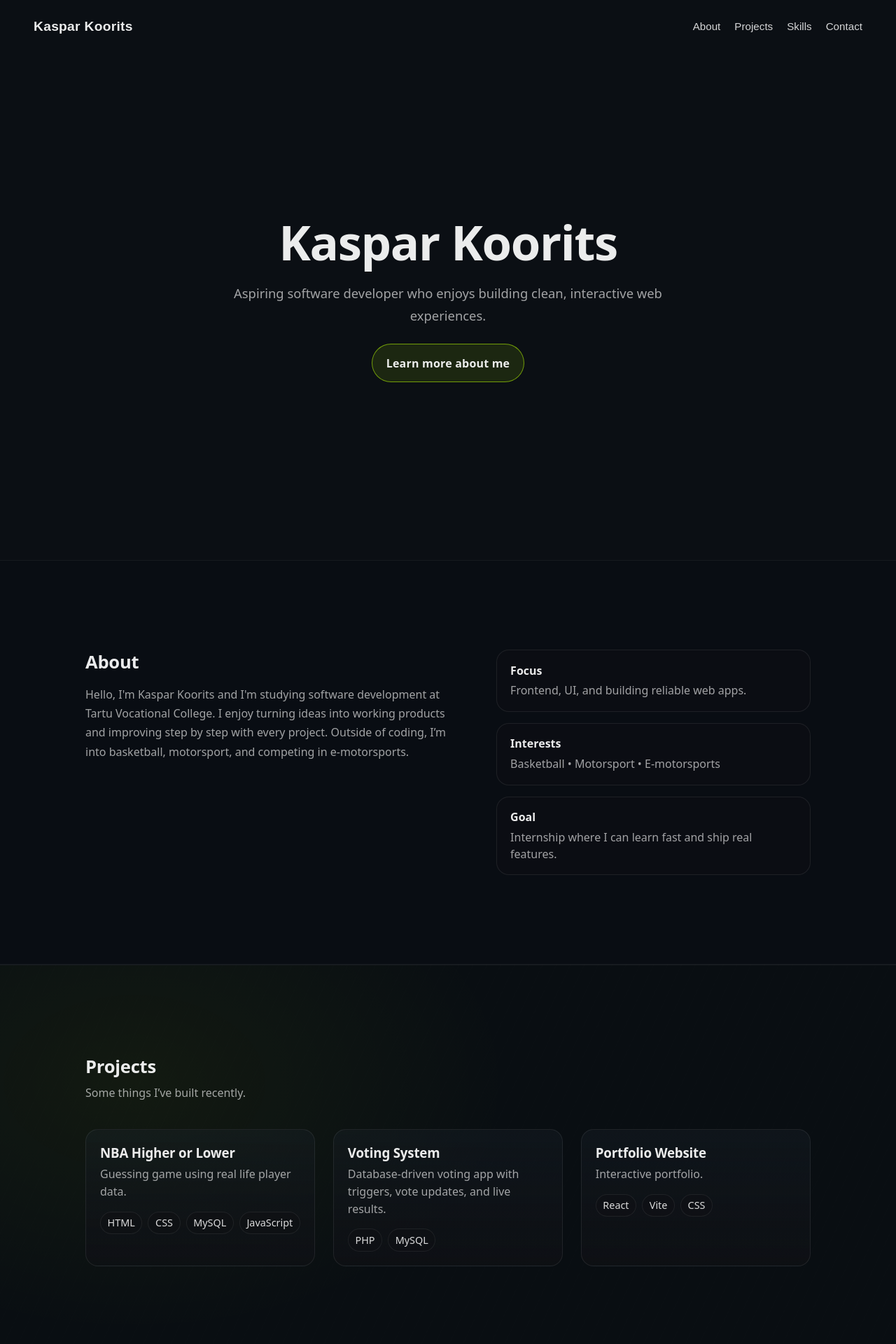
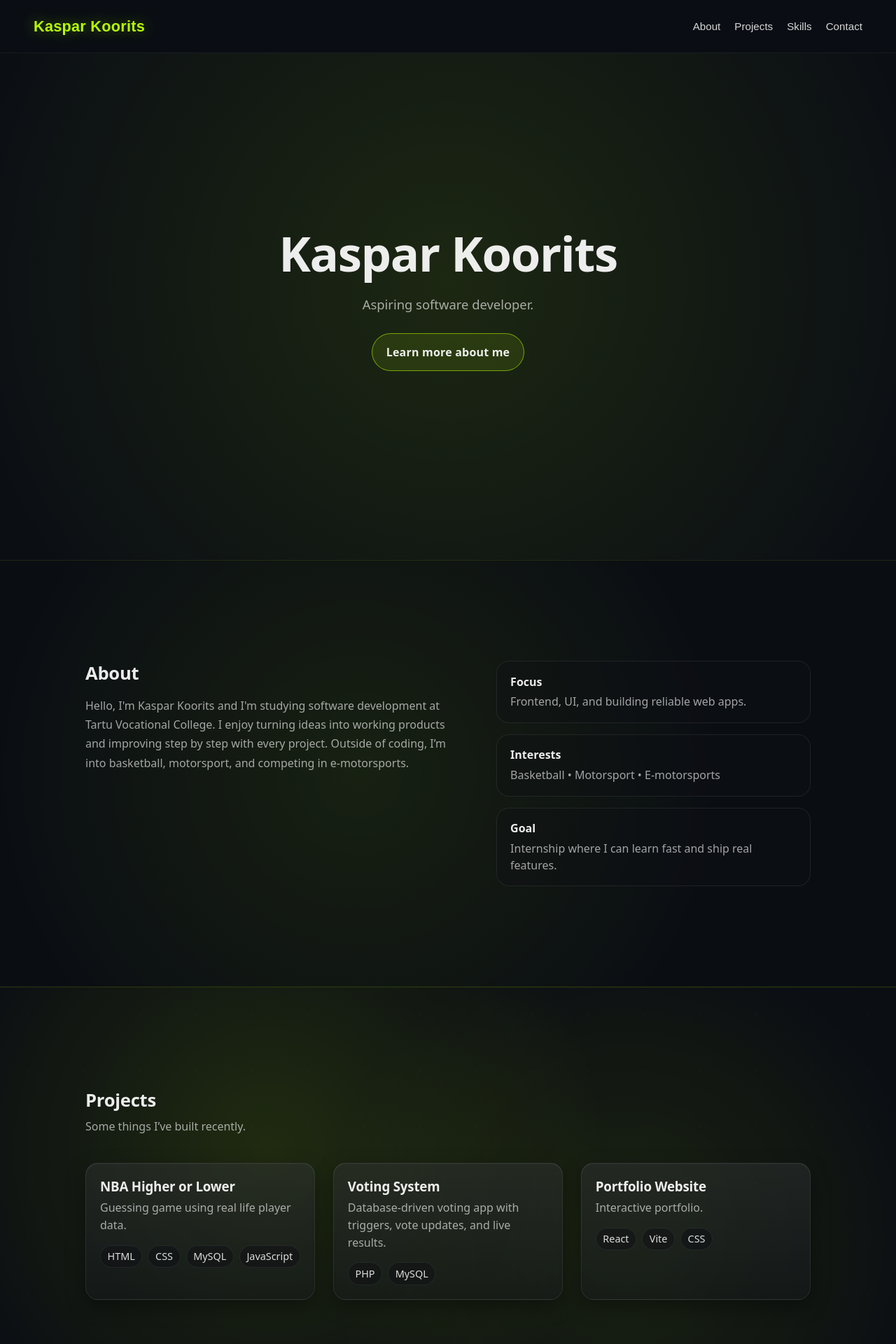
Before and after one commit to KasparKoorits/kaspar-portfolio, a React (Vite) app: page / in a window 1280 px wide. Shown: the top 1920 px of the page at 70% size. Built offline with nearby package versions, Linux system fonts and the light colour scheme.

Commit message:
Added different styles of backgrounds and changed some animations. Removed unnecessary bits of code and optimized it with the help of Copilot/AI.

```diff
--- a/src/components/Footer.jsx
+++ b/src/components/Footer.jsx
@@ -4,7 +4,7 @@ export default function Footer() {
       <div className="footer__inner">
         <div>
           <div className="footer__name">Kaspar Koorits</div>
-          <div className="footer__copy">© {new Date().getFullYear()} • Built with React + Vite</div>
+          <div className="footer__copy">© {new Date().getFullYear()} Kaspar Koorits</div>
         </div>
 
         <div className="footer__right">
--- a/src/components/Hero.jsx
+++ b/src/components/Hero.jsx
@@ -7,7 +7,7 @@ export default function Hero() {
         </h1>
 
         <p className="hero__subtitle hero-animate hero-delay-2">
-          Aspiring software developer who enjoys building clean, interactive web experiences.
+          Aspiring software developer.
         </p>
 
         <button
--- a/src/index.css
+++ b/src/index.css
@@ -4,11 +4,16 @@
   --muted: rgba(255, 255, 255, 0.62);
   --border: rgba(255, 255, 255, 0.08);
   --accent: #b7ff00;
-  --accent-soft: rgba(186, 255, 0, 0.6);
+  --accent-soft: rgba(183, 255, 0, 0.35);
   --header-h: 76px;
+
+  --mx: 50%;
+  --my: 30%;
 }
 
-* { box-sizing: border-box; }
+* {
+  box-sizing: border-box;
+}
 
 html, body {
   margin: 0;
@@ -16,6 +21,9 @@ html, body {
   background: var(--bg);
   color: var(--text);
   font-family: ui-sans-serif, system-ui, -apple-system, Segoe UI, Roboto, Arial, sans-serif;
+  scroll-behavior: smooth;
+  -webkit-font-smoothing: antialiased;
+  -moz-osx-font-smoothing: grayscale;
 }
 
 a { color: inherit; }
@@ -24,74 +32,87 @@ main { padding-top: var(--header-h); }
 
 section { scroll-margin-top: calc(var(--header-h) + 26px); }
 
+body {
+  position: relative;
+}
+
 body::before {
   content: "";
   position: fixed;
-  inset: -20%;
+  inset: -30%;
+  z-index: -3;
   pointer-events: none;
-  z-index: -3;
   background:
-    radial-gradient(900px 700px at 18% 22%, rgba(186, 255, 0, 0.06), transparent 62%),
-    radial-gradient(800px 650px at 82% 28%, rgba(186, 255, 0, 0.05), transparent 64%),
-    radial-gradient(1100px 900px at 55% 85%, rgba(255, 255, 255, 0.018), transparent 70%);
-  filter: blur(18px);
-  opacity: 0.95;
-  animation: bgLiquid 34s ease-in-out infinite alternate;
+    radial-gradient(900px 700px at 20% 20%, rgba(183,255,0,0.18), transparent 60%),
+    radial-gradient(900px 700px at 80% 80%, rgba(183,255,0,0.14), transparent 60%);
+  animation: bgFloat 20s ease-in-out infinite;
 }
 
-@keyframes bgLiquid {
-  0% { transform: translate3d(-1%, -1%, 0) scale(1); }
-  50% { transform: translate3d(1.5%, 1%, 0) scale(1.03); }
-  100% { transform: translate3d(-1%, 1.5%, 0) scale(1.02); }
+@keyframes bgFloat {
+  0%, 100% { transform: translate(0, 0); }
+  50% { transform: translate(-2%, 2%); }
 }
 
 html::before {
   content: "";
   position: fixed;
   inset: 0;
+  z-index: -2;
   pointer-events: none;
-  z-index: -2;
-  background: radial-gradient(1200px 800px at 50% 30%, transparent, rgba(0, 0, 0, 0.55));
+  background:
+    linear-gradient(rgba(183,255,0,0.06) 1px, transparent 1px),
+    linear-gradient(90deg, rgba(183,255,0,0.05) 1px, transparent 1px);
+  background-size: 60px 60px;
+  opacity: 0.3;
 }
 
+body::after {
+  content: "";
+  position: fixed;
+  inset: 0;
+  pointer-events: none;
+  z-index: -1;
+  background: radial-gradient(600px at var(--mx) var(--my), rgba(183,255,0,0.12), transparent 70%);
+  filter: blur(40px);
+}
+
+/* Sections */
 .section {
   position: relative;
-  padding: 8rem 0;
+  padding: 9rem 0;
 }
 
-.section__inner {
-  max-width: 1100px;
-  margin: 0 auto;
-  padding: 0 2rem;
+.section::before {
+  content: "";
+  position: absolute;
+  inset: 0;
+  z-index: 0;
+  pointer-events: none;
 }
 
 .section--glass::before {
-  content: "";
-  position: absolute;
-  inset: 0;
-  background: rgba(10, 14, 18, 0.28);
-  border-top: 1px solid rgba(255, 255, 255, 0.05);
-  border-bottom: 1px solid rgba(255, 255, 255, 0.05);
+  background:
+    radial-gradient(800px at 40% 50%, rgba(183,255,0,0.08), transparent 65%),
+    rgba(10, 14, 18, 0.28);
+  border-top: 1px solid rgba(183,255,0,0.10);
+  border-bottom: 1px solid rgba(183,255,0,0.10);
 }
 
 .section--solid::before {
-  content: "";
-  position: absolute;
-  inset: 0;
-  background: rgba(10, 14, 18, 0.85);
-  border-top: 1px solid rgba(255, 255, 255, 0.05);
-  border-bottom: 1px solid rgba(255, 255, 255, 0.05);
+  background:
+    radial-gradient(900px at 50% 40%, rgba(183,255,0,0.10), transparent 62%),
+    rgba(10, 14, 18, 0.62);
+  border-top: 1px solid rgba(183,255,0,0.08);
+  border-bottom: 1px solid rgba(183,255,0,0.08);
 }
 
 .section--designed::before {
-  content: "";
-  position: absolute;
-  inset: 0;
   background:
-    radial-gradient(900px 600px at 15% 30%, rgba(186, 255, 0, 0.05), transparent 60%),
-    rgba(10, 14, 18, 0.38);
-  border-top: 1px solid rgba(255, 255, 255, 0.06);
-  border-bottom: 1px solid rgba(255, 255, 255, 0.06);
+    radial-gradient(800px at 30% 40%, rgba(183,255,0,0.12), transparent 60%),
+    radial-gradient(700px at 70% 60%, rgba(183,255,0,0.09), transparent 62%),
+    rgba(10, 14, 18, 0.40);
+  border-top: 1px solid rgba(183,255,0,0.10);
+  border-bottom: 1px solid rgba(183,255,0,0.10);
 }
 
 .section--designed::after {
@@ -99,14 +120,26 @@ html::before {
   position: absolute;
   inset: 0;
   pointer-events: none;
-  opacity: 0.08;
-  background-image: repeating-linear-gradient(
-    115deg,
-    rgba(255, 255, 255, 0.06) 0px,
-    rgba(255, 255, 255, 0.06) 1px,
-    transparent 1px,
-    transparent 18px
-  );
+  z-index: 0;
+  opacity: 0.06;
+  background-image: radial-gradient(circle, rgba(183,255,0,0.4) 1px, transparent 1px);
+  background-size: 80px 80px;
 }
 
-.section > * { position: relative; z-index: 1; }
+.section > * {
+  position: relative;
+  z-index: 1;
+}
+
+.section__inner {
+  max-width: 1100px;
+  margin: 0 auto;
+  padding: 0 2rem;
+  width: 100%;
+}
+
+@media (max-width: 768px) {
+  .section__inner {
+    padding: 0 1.5rem;
+  }
+}
--- a/src/styles/Contact.css
+++ b/src/styles/Contact.css
@@ -38,12 +38,13 @@
   background: rgba(15, 17, 21, 0.45);
   text-decoration: none;
   color: var(--text);
-  transition: transform 0.2s ease, border-color 0.2s ease;
+  transition: transform 0.2s ease, border-color 0.2s ease, box-shadow 0.2s ease;
 }
 
 .socialItem:hover {
   transform: translateX(4px);
-  border-color: rgba(186, 255, 0, 0.35);
+  border-color: rgba(183, 255, 0, 0.35);
+  box-shadow: 0 4px 12px rgba(183, 255, 0, 0.1);
 }
 
 .socialItem__name { font-weight: 800; }
--- a/src/styles/Header.css
+++ b/src/styles/Header.css
@@ -9,31 +9,36 @@
   align-items: center;
   justify-content: space-between;
   z-index: 1000;
-  background: transparent;
-  border-bottom: 1px solid transparent;
+
+  background: rgba(12, 16, 20, 0.55);
+  backdrop-filter: blur(10px);
+  border-bottom: 1px solid rgba(255, 255, 255, 0.06);
+
   transition: background 0.25s ease, border-color 0.25s ease;
 }
 
 .header--scrolled {
-  background: rgba(12, 16, 20, 0.85);
-  border-bottom: 1px solid var(--border);
+  background: rgba(12, 16, 20, 0.88);
+  border-bottom: 1px solid rgba(255, 255, 255, 0.08);
 }
 
 .header__logo {
   font-weight: 900;
-  font-size: 1.2rem;
+  font-size: 1.35rem;
   letter-spacing: 0.3px;
   background: none;
   border: none;
   padding: 0;
-  color: var(--text);
+  color: var(--accent);
   cursor: pointer;
-  transition: transform 0.2s ease, color 0.2s ease;
+  transition: transform 0.2s ease, filter 0.2s ease;
+  text-shadow: 0 0 20px rgba(183, 255, 0, 0.4);
 }
 
 .header__logo:hover {
   transform: translateY(-1px);
-  color: var(--accent);
+  filter: drop-shadow(0 0 16px rgba(183, 255, 0, 0.6));
+  text-shadow: 0 0 25px rgba(183, 255, 0, 0.5);
 }
 
 .header__nav {
@@ -48,7 +53,6 @@
   padding: 0;
   cursor: pointer;
   color: var(--text);
-  text-decoration: none;
   font-size: 0.95rem;
   opacity: 0.9;
   transition: opacity 0.2s ease, transform 0.2s ease, color 0.2s ease;
@@ -61,7 +65,13 @@
 }
 
 @media (max-width: 900px) {
-  .header { padding: 0 1.25rem; }
-  .header__nav { gap: 0.9rem; }
-  .header__link { font-size: 0.9rem; }
+  .header {
+    padding: 0 1.25rem;
+  }
+  .header__nav {
+    gap: 0.9rem;
+  }
+  .header__link {
+    font-size: 0.9rem;
+  }
 }
--- a/src/styles/Hero.css
+++ b/src/styles/Hero.css
@@ -3,7 +3,10 @@
   display: flex;
   align-items: center;
   justify-content: center;
+  position: relative;
+  overflow: hidden;
   padding: 2rem 0 4rem;
+  background: radial-gradient(1000px at 50% 45%, rgba(183,255,0,0.10), transparent 70%);
 }
 
 .hero__inner {
@@ -28,8 +31,8 @@
 }
 
 .hero__cta {
-  border: 1px solid rgba(186, 255, 0, 0.55);
-  background: rgba(186, 255, 0, 0.10);
+  border: 1px solid rgba(183, 255, 0, 0.55);
+  background: rgba(183, 255, 0, 0.10);
   color: var(--text);
   border-radius: 999px;
   padding: 0.95rem 1.25rem;
@@ -37,16 +40,16 @@
   font: inherit;
   font-weight: 800;
   letter-spacing: 0.2px;
-  transition: transform 0.2s ease, border-color 0.2s ease, background 0.2s ease;
+  transition: transform 0.2s ease, border-color 0.2s ease, background 0.2s ease, box-shadow 0.2s ease;
 }
 
 .hero__cta:hover {
   transform: translateY(-2px);
-  border-color: rgba(186, 255, 0, 0.85);
-  background: rgba(186, 255, 0, 0.14);
+  border-color: rgba(183, 255, 0, 0.85);
+  background: rgba(183, 255, 0, 0.14);
+  box-shadow: 0 0 25px rgba(183, 255, 0, 0.3);
 }
 
-/* Friend-style: one-time staggered entrance */
 .hero-animate {
   opacity: 0;
   transform: translateY(14px);
@@ -63,3 +66,29 @@
     transform: translateY(0);
   }
 }
+
+@keyframes heroGlow {
+  0%, 100% { opacity: 0.8; }
+  50% { opacity: 1; }
+}
+
+.hero::before {
+  content: "";
+  position: absolute;
+  inset: -20%;
+  z-index: -2;
+  background: radial-gradient(900px at 50% 40%, rgba(183,255,0,0.25), transparent 65%);
+  filter: blur(60px);
+  animation: heroGlow 8s ease-in-out infinite;
+}
+
+.hero::after {
+  content: "";
+  position: absolute;
+  inset: 0;
+  z-index: -1;
+  pointer-events: none;
+  background: radial-gradient(circle, rgba(183,255,0,0.05) 1px, transparent 1px);
+  background-size: 60px 60px;
+  opacity: 0.4;
+}
--- a/src/styles/Projects.css
+++ b/src/styles/Projects.css
@@ -19,6 +19,31 @@
   display: grid;
   grid-template-columns: repeat(3, 1fr);
   gap: 1.6rem;
+}
+
+.project {
+  opacity: 0;
+  transform: translateY(20px);
+  animation: fadeInUp 0.6s ease forwards;
+}
+
+.project:nth-child(1) {
+  animation-delay: 0.1s;
+}
+
+.project:nth-child(2) {
+  animation-delay: 0.2s;
+}
+
+.project:nth-child(3) {
+  animation-delay: 0.3s;
+}
+
+@keyframes fadeInUp {
+  to {
+    opacity: 1;
+    transform: translateY(0);
+  }
 }
 
 .project__title {
--- a/src/styles/ui.css
+++ b/src/styles/ui.css
@@ -18,7 +18,14 @@
 .btn--primary {
   background: var(--accent);
   color: #09110c;
-  border-color: rgba(186, 255, 0, 0.75);
+  border-color: rgba(183, 255, 0, 0.75);
+  font-weight: 700;
+  box-shadow: 0 0 20px rgba(183, 255, 0, 0.3);
+}
+
+.btn--primary:hover {
+  box-shadow: 0 0 30px rgba(183, 255, 0, 0.5);
+  transform: translateY(-3px);
 }
 
 .field {
@@ -43,29 +50,35 @@
 
 .field__input:focus {
   border-color: var(--accent-soft);
-  box-shadow: 0 0 0 3px rgba(186, 255, 0, 0.10);
+  box-shadow: 0 0 0 3px rgba(183, 255, 0, 0.10);
 }
 
 .surface {
-  border: 1px solid var(--border);
+  border: 1px solid rgba(255,255,255,0.08);
   border-radius: 18px;
   padding: 1.25rem;
-  background: linear-gradient(
-    180deg,
-    rgba(31, 41, 51, 0.28),
-    rgba(15, 17, 21, 0.88)
-  );
+  background:
+  linear-gradient(180deg, rgba(255,255,255,0.07), rgba(255,255,255,0.02)),
+  rgba(12, 16, 20, 0.42);
+  box-shadow:
+    0 10px 28px rgba(0,0,0,0.35),
+    inset 0 1px 0 rgba(255,255,255,0.06);
 }
+
 
 .surface--hover {
   transition: transform 0.25s ease, border-color 0.25s ease, box-shadow 0.25s ease;
 }
 
 .surface--hover:hover {
-  transform: translateY(-6px);
-  border-color: rgba(186, 255, 0, 0.35);
-  box-shadow: 0 10px 24px rgba(0, 0, 0, 0.35);
+  transform: translateY(-8px);
+  border-color: rgba(183,255,0,0.35);
+  box-shadow:
+    0 16px 40px rgba(0,0,0,0.45),
+    0 0 30px rgba(183,255,0,0.15),
+    inset 0 1px 0 rgba(255,255,255,0.08);
 }
+
 
 .chip,
 .pill {
@@ -78,4 +91,32 @@
   color: var(--text);
   background: rgba(15, 17, 21, 0.6);
   opacity: 0.92;
+  transition: transform 0.2s ease, border-color 0.2s ease, opacity 0.2s ease;
 }
+
+.chip:hover,
+.pill:hover {
+  transform: translateY(-2px);
+  border-color: var(--accent-soft);
+  opacity: 1;
+}
+
+.surface--hover {
+  position: relative;
+  overflow: hidden;
+}
+
+.surface--hover::before {
+  content: "";
+  position: absolute;
+  inset: -1px;
+  border-radius: 18px;
+  background: linear-gradient(120deg, transparent, rgba(183,255,0,0.3), transparent);
+  opacity: 0;
+  transition: opacity 0.25s ease;
+  pointer-events: none;
+}
+
+.surface--hover:hover::before {
+  opacity: 1;
+}
```
Also changed, not shown: src/main.jsx (+12 -0 lines), src/styles/About.css (+28 -2 lines), src/styles/Skills.css (+24 -1 lines).
